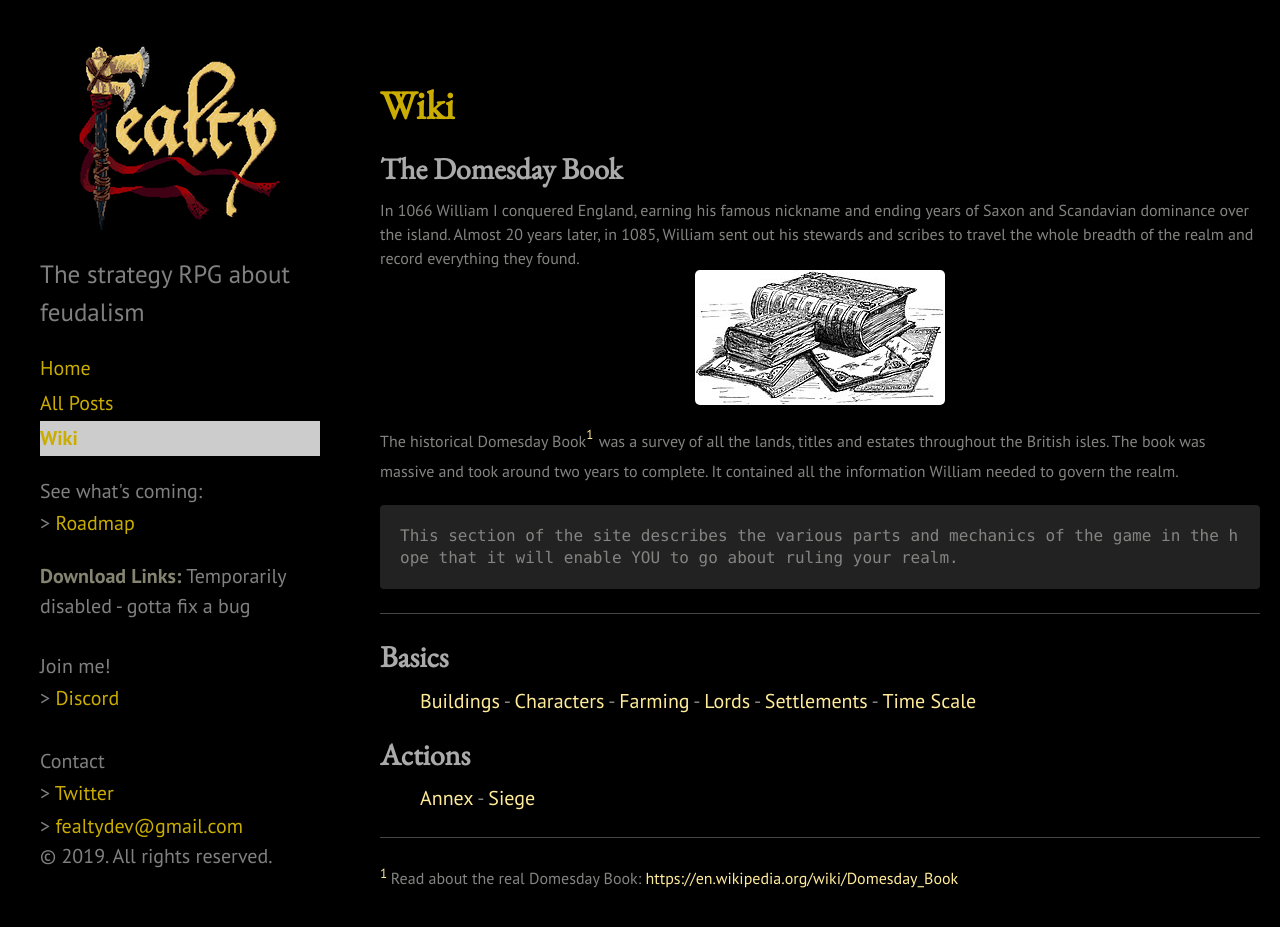
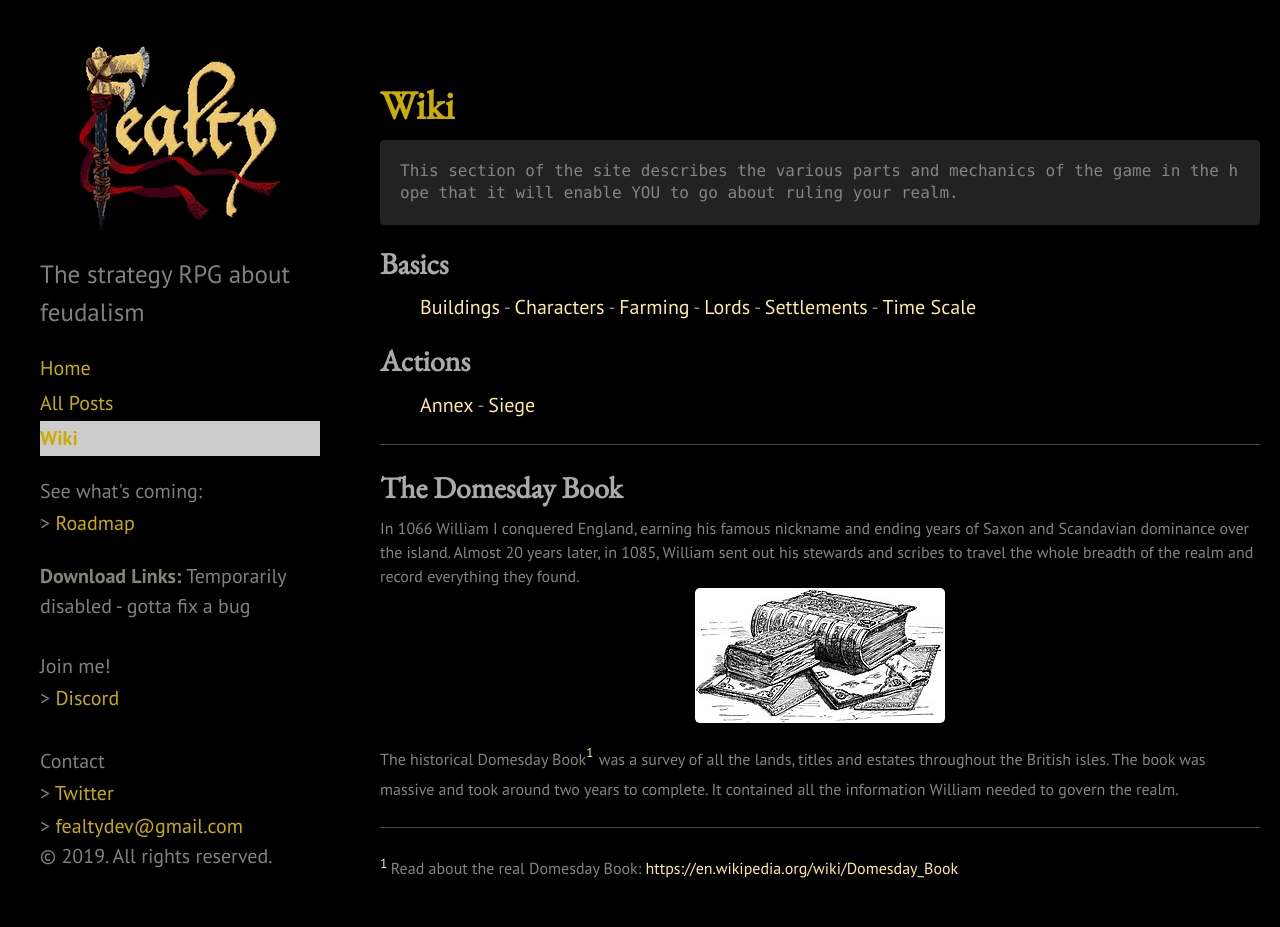
Before and after one commit to sdporres/fealtyweb, a Jekyll site: the page built from domesday-book.md, in a window 1280 px wide and 1052 px high. Shown: the top 927 px of the window. Built offline with Jekyll 4.4.1, drawn with Linux system fonts in a browser that asks for light colours.

Commit message:
change to show the wiki sections at the top of the page and the historical crap below it

````diff
--- a/domesday-book.md
+++ b/domesday-book.md
@@ -2,20 +2,10 @@
 layout: page
 title: Wiki
 ---
-## The Domesday Book
-
-<div class="smaller-text">
-In 1066 William I conquered England, earning his famous nickname and ending years of Saxon and Scandavian dominance over the island. Almost 20 years later, in 1085, William sent out his stewards and scribes to travel the whole breadth of the realm and record everything they found.</div>
-
-![domesday-book](/public/images/domesday/250px-Domesday-book-1804x972.jpg){: .center }
-
-<span class="smaller-text">The historical Domesday Book</span><sup class="smallest-text">[1](#footer)</sup> <span class="smaller-text"> was a survey of all the lands, titles and estates throughout the British isles. The book was massive and took around two years to complete. It contained all the information William needed to govern the realm.</span>
 
 ```text
 This section of the site describes the various parts and mechanics of the game in the hope that it will enable YOU to go about ruling your realm.
 ```
-
----
 
 {% assign section-entries = site.domesday-entries | where: "section", "Basics" %}
 {% if section-entries.size > 0 %}
@@ -50,6 +40,16 @@ This section of the site describes the various parts and mechanics of the game i
   </ul>
 {% endif %}
 
+---
+
+## The Domesday Book
+
+<div class="smaller-text">
+In 1066 William I conquered England, earning his famous nickname and ending years of Saxon and Scandavian dominance over the island. Almost 20 years later, in 1085, William sent out his stewards and scribes to travel the whole breadth of the realm and record everything they found.</div>
+
+![domesday-book](/public/images/domesday/250px-Domesday-book-1804x972.jpg){: .center }
+
+<span class="smaller-text">The historical Domesday Book</span><sup class="smallest-text">[1](#footer)</sup> <span class="smaller-text"> was a survey of all the lands, titles and estates throughout the British isles. The book was massive and took around two years to complete. It contained all the information William needed to govern the realm.</span>
 
 ---
 
````
